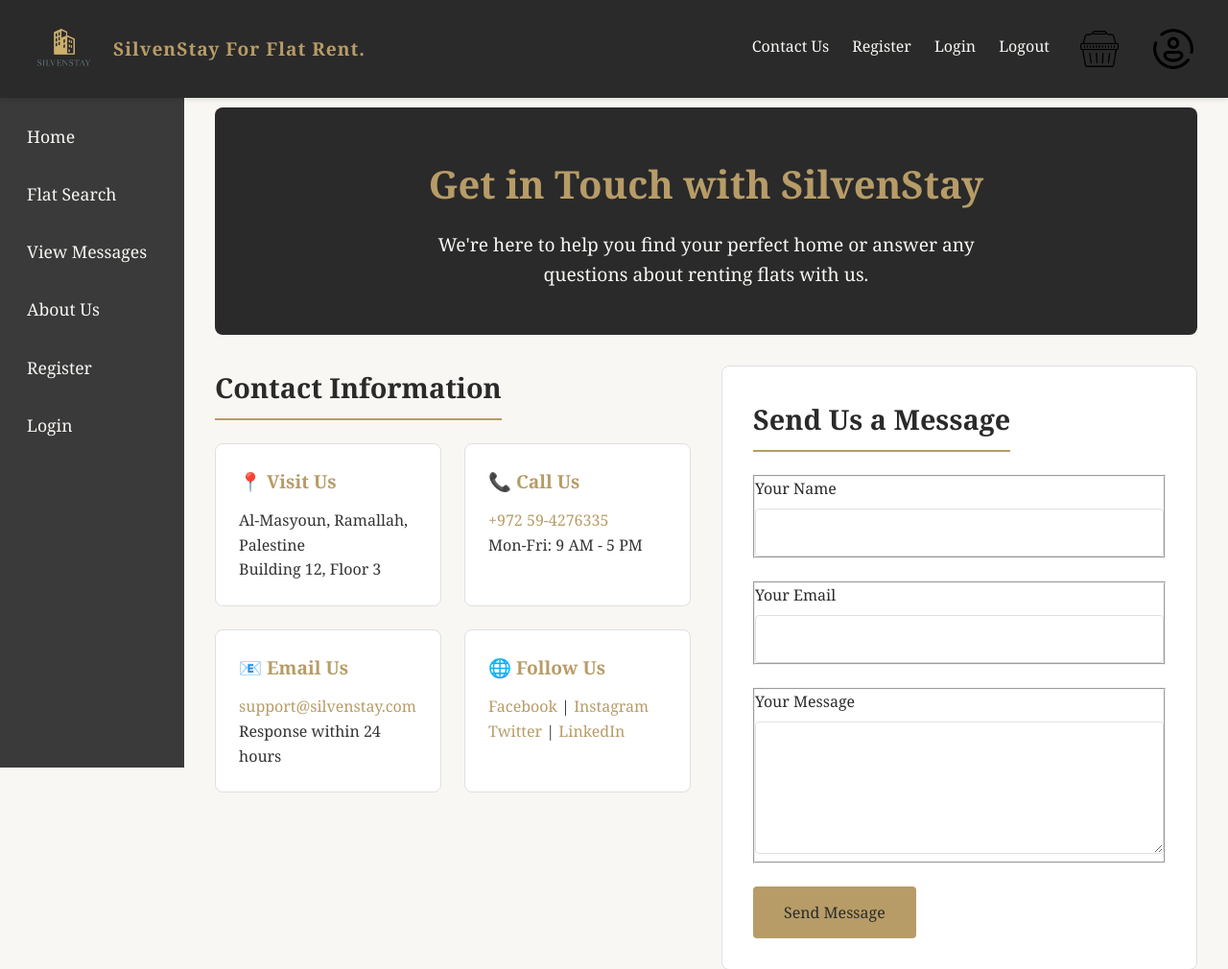
After one commit to AymanAlqayem/SilvenStay, a PHP site: page /web_project/contact-us.php in a window 1280 px wide. The commit adds this page. Shown: the top 1010 px of the page at 96% size. Run offline with PHP 8.4, Linux system fonts and the light colour scheme.

Commit message:
Version 1

```diff
--- /dev/null
+++ b/public_html/web_project/contact-us.php
@@ -0,0 +1,118 @@
+<?php
+// Basic form submission handling
+$submission_message = '';
+if ($_SERVER['REQUEST_METHOD'] === 'POST' && isset($_POST['contact_form'])) {
+    $name = isset($_POST['name']) ? htmlspecialchars($_POST['name']) : '';
+    $email = isset($_POST['email']) ? htmlspecialchars($_POST['email']) : '';
+    $message = isset($_POST['message']) ? htmlspecialchars($_POST['message']) : '';
+
+    if ($name && $email && $message) {
+        $submission_message = "Thank you, $name! Your message has been received. We'll get back to you at $email soon.";
+    } else {
+        $submission_message = "Please fill out all fields.";
+    }
+}
+?>
+
+<!DOCTYPE html>
+<html lang="en">
+<head>
+    <meta charset="UTF-8">
+    <title>Contact Us - SilvenStay For Flat Rent</title>
+    <link rel="stylesheet" href="styles.css">
+</head>
+<body>
+<?php include 'header.php'; ?>
+<section class="content-wrapper">
+    <?php include 'nav.php'; ?>
+    <main class="site-main contact-main">
+        <section class="contact-hero">
+            <h2>Get in Touch with SilvenStay</h2>
+            <p>We're here to help you find your perfect home or answer any questions about renting flats with us.</p>
+        </section>
+        <section class="contact-content">
+            <article class="contact-info">
+                <h3>Contact Information</h3>
+                <section class="info-grid">
+                    <section class="info-card">
+                        <h4>📍 Visit Us</h4>
+                        <p>Al-Masyoun, Ramallah, Palestine</p>
+                        <p>Building 12, Floor 3</p>
+                    </section>
+                    <section class="info-card">
+                        <h4>📞 Call Us</h4>
+                        <p><a href="tel:+972594276335">+972 59-4276335</a></p>
+                        <p>Mon-Fri: 9 AM - 5 PM</p>
+                    </section>
+                    <section class="info-card">
+                        <h4>📧 Email Us</h4>
+                        <p><a href="mailto:support@silvenstay.com">support@silvenstay.com</a></p>
+                        <p>Response within 24 hours</p>
+                    </section>
+                    <section class="info-card">
+                        <h4>🌐 Follow Us</h4>
+                        <p><a href="#">Facebook</a> | <a href="#">Instagram</a></p>
+                        <p><a href="#">Twitter</a> | <a href="#">LinkedIn</a></p>
+                    </section>
+                </section>
+            </article>
+            <article class="contact-form-section">
+                <h3>Send Us a Message</h3>
+                <?php if ($submission_message): ?>
+                    <p class="form-message"><?php echo $submission_message; ?></p>
+                <?php endif; ?>
+                <form method="POST" class="contact-form">
+                    <input type="hidden" name="contact_form" value="1">
+                    <fieldset class="form-group">
+                        <label for="name">Your Name</label>
+                        <input type="text" id="name" name="name" required>
+                    </fieldset>
+                    <fieldset class="form-group">
+                        <label for="email">Your Email</label>
+                        <input type="email" id="email" name="email" required>
+                    </fieldset>
+                    <fieldset class="form-group">
+                        <label for="message">Your Message</label>
+                        <textarea id="message" name="message" rows="5" required></textarea>
+                    </fieldset>
+                    <button type="submit" class="contact-button">Send Message</button>
+                </form>
+            </article>
+        </section>
+        <section class="contact-map">
+            <h3>Find Our Office</h3>
+            <figure>
+                <img src="images/map-placeholder.png" alt="Map of SilvenStay Office Location" class="map-image">
+                <figcaption>Our office is located in the heart of Ramallah, easily accessible for all your rental needs.</figcaption>
+            </figure>
+        </section>
+        <section class="faq-section">
+            <h3>Frequently Asked Questions</h3>
+            <article class="faq-list">
+                <section class="faq-item">
+                    <h4>How do I book a flat through SilvenStay?</h4>
+                    <p>Use our search tool to find available flats, select your preferred property, and follow the booking process. Our team will guide you through the paperwork and payment.</p>
+                </section>
+                <section class="faq-item">
+                    <h4>What are the payment options?</h4>
+                    <p>We accept bank transfers, credit cards, and select digital wallets. Contact our support team for specific details or assistance.</p>
+                </section>
+                <section class="faq-item">
+                    <h4>Can I view a flat before renting?</h4>
+                    <p>Yes! Schedule a viewing through our website or by calling our support team. We offer both in-person and virtual tours.</p>
+                </section>
+                <section class="faq-item">
+                    <h4>What if I need to cancel my booking?</h4>
+                    <p>Cancellations are subject to the property owner's policy. Check the listing details or contact us for assistance with cancellations or refunds.</p>
+                </section>
+                <section class="faq-item">
+                    <h4>Are utilities included in the rent?</h4>
+                    <p>Utility inclusion varies by property. Each listing specifies whether utilities like water, electricity, or internet are included. Contact us for clarification.</p>
+                </section>
+            </article>
+        </section>
+    </main>
+</section>
+<?php include 'footer.php'; ?>
+</body>
+</html>
--- /dev/null
+++ b/public_html/web_project/footer.php
@@ -0,0 +1,15 @@
+<footer class="site-footer">
+    <section class="footer-content">
+        <section class="footer-logo">
+            <img src="images/logo.png" alt="SilvenStay Logo">
+            <span>A sophisticated, modern place to stay — where luxury and comfort meet.</span>
+        </section>
+        <address class="footer-info">
+            <p>© 2025 SilvenStay. All rights reserved.</p>
+            <p>📍Palestine - Ramallah</p>
+            <p><a href="mailto:support@silvenstay.com">📧 Email</a></p>
+            <p><a href="tel:+972594276335">📞 Customer Support</a></p>
+            <a href="contact-us.php" class="contact-link">📬 Contact Us</a>
+        </address>
+    </section>
+</footer>
--- /dev/null
+++ b/public_html/web_project/header.php
@@ -0,0 +1,35 @@
+<?php
+// Initialize toggle state for profile card
+$show_card = isset($_POST['toggle_card']) && $_POST['toggle_card'] === 'show' ? 'show' : '';
+?>
+
+<header class="site-header">
+    <section class="logo-section">
+        <img src="images/logo.png" alt="SilvenStay Logo" class="logo">
+        <h1>SilvenStay For Flat Rent.</h1>
+    </section>
+    <section class="header-links">
+        <section class="auth-links">
+            <a href="contact-us.php" class="auth-link">Contact Us</a>
+            <a href="#" class="auth-link">Register</a>
+            <a href="#" class="auth-link">Login</a>
+            <a href="#" class="auth-link">Logout</a>
+        </section>
+        <section class="basket-link">
+            <img src="images/basket.png" alt="basket image" class="basket-image">
+        </section>
+        <section class="user-card">
+            <form method="POST" class="profile-form">
+                <input type="hidden" name="toggle_card" value="<?php echo $show_card === 'show' ? '' : 'show'; ?>">
+                <button type="submit" class="profile-icon-button">
+                    <img src="images/profileIcon.png" alt="Profile Icon" class="profile-icon">
+                </button>
+            </form>
+            <section class="user-card-info <?php echo $show_card; ?>">
+                <img src="images/profileIcon.png" alt="User Photo" class="user-photo">
+                <span class="username">JohnDoe</span>
+                <a href="#" class="profile-link">View Profile</a>
+            </section>
+        </section>
+    </section>
+</header>
--- /dev/null
+++ b/public_html/web_project/nav.php
@@ -0,0 +1,15 @@
+<?php
+// Determine the current page to set active link
+$current_page = basename($_SERVER['PHP_SELF']);
+?>
+
+<nav class="site-nav">
+    <ul>
+        <li><a href="main.php" class="<?php echo $current_page === 'main.php' ? 'active' : ''; ?>">Home</a></li>
+        <li><a href="#">Flat Search</a></li>
+        <li><a href="#">View Messages</a></li>
+        <li><a href="#">About Us</a></li>
+        <li><a href="#">Register</a></li>
+        <li><a href="#">Login</a></li>
+    </ul>
+</nav>
--- a/public_html/web_project/styles.css
+++ b/public_html/web_project/styles.css
@@ -9,12 +9,11 @@
  * 5. Main Content Styles
  * 6. Footer Styles
  * 7. Responsive Adjustments
+ * 8. Contact Us Page Styles
  */
 
 /* 1. Reset and Base Styles
    Purpose: Normalize default browser styles and set global properties for consistency.
-   - Resets margins, padding, and uses border-box for box-sizing.
-   - Sets a consistent font family and background color for the body.
 */
 * {
     margin: 0;
@@ -27,63 +26,65 @@ body {
     display: flex;
     flex-direction: column;
     min-height: 100vh;
-    background-color: #f9f7f3; /* Light beige background for a warm feel */
-    color: #333; /* Dark gray for text readability */
-    line-height: 1.6; /* Improved readability for text content */
+    background-color: #f9f7f3;
+    color: #333;
+    line-height: 1.6;
+    overflow-x: hidden; /* Prevent horizontal scrolling */
 }
 
 /* 2. Header Styles
-   Purpose: Style the header section, including logo, auth links, basket, and user profile.
-   - Maintains the logo and title as specified, positions profile icon at the end.
-   - Auth links have a creative sliding underline effect on hover.
-   - Profile icon (custom image) toggles a larger card below on click with user photo, username, and profile link.
+   Purpose: Style the fixed header with logo, auth links, basket, and user profile.
 */
 .site-header {
-    background-color: #2a2a2a; /* Dark gray background for contrast */
-    color: #f9f7f3; /* Light beige text for readability */
+    background-color: #2a2a2a;
+    color: #f9f7f3;
     padding: 1rem 2rem;
     display: flex;
     justify-content: space-between;
     align-items: center;
-    box-shadow: 0 2px 5px rgba(0, 0, 0, 0.1); /* Subtle shadow for depth */
+    box-shadow: 0 2px 5px rgba(0, 0, 0, 0.1);
+    position: fixed;
+    width: 100%;
+    top: 0;
+    z-index: 100;
 }
 
 .logo-section {
     display: flex;
     align-items: center;
-    gap: 1rem; /* Space between logo and title */
+    gap: 1rem;
 }
 
 .logo {
     width: 70px;
-    height: 70px; /* Consistent logo size */
+    height: 70px;
 }
 
 .site-header h1 {
     font-size: 1.2rem;
     font-weight: 700;
     letter-spacing: 1px;
-    color: #B79C67; /* Gold accent for branding */
+    color: #B79C67;
 }
 
 .header-links {
     display: flex;
     align-items: center;
-    gap: 2rem; /* Space between header elements */
+    gap: 2rem;
 }
 
 .auth-links {
     display: flex;
-    gap: 1.5rem; /* Space between auth links */
+    gap: 1.5rem;
 }
 
 .auth-link {
-    position: relative; /* For positioning the underline */
+    position: relative;
     color: #f9f7f3;
     text-decoration: none;
     font-weight: 500;
-    padding-bottom: 0.3rem; /* Space for underline effect */
-    transition: color 0.3s ease; /* Smooth color transition */
+    padding-bottom: 0.3rem;
+    transition: color 0.3s ease;
 }
 
 .auth-link::after {
@@ -93,16 +94,16 @@ body {
     height: 2px;
     bottom: 0;
     left: 0;
-    background-color: #B79C67; /* Gold underline */
-    transition: width 0.3s ease; /* Smooth expansion of underline */
+    background-color: #B79C67;
+    transition: width 0.3s ease;
 }
 
 .auth-link:hover::after {
-    width: 100%; /* Underline expands on hover */
+    width: 100%;
 }
 
 .auth-link:hover {
-    color: #B79C67; /* Gold color on hover */
+    color: #B79C67;
 }
 
 .basket-link {
@@ -112,94 +113,111 @@ body {
 
 .basket-image {
     height: 40px;
-    width: 40px; /* Consistent basket icon size */
+    width: 40px;
 }
 
 .basket-link:hover {
-    opacity: 0.8; /* Subtle fade on hover */
+    opacity: 0.8;
 }
 
 .user-card {
-    position: relative; /* For positioning the card */
+    position: relative;
+    display: flex;
+    align-items: center;
+}
+
+.profile-form {
+    display: contents;
+}
+
+.profile-icon-button {
+    background: none;
+    border: none;
+    padding: 0;
+    cursor: pointer;
     display: flex;
     align-items: center;
 }
 
 .profile-icon {
-    width: 50px; /* Matches previous 1.2rem font-size for consistency */
+    width: 50px;
     height: 50px;
-    border-radius: 50%; /* Optional: circular icon */
-    cursor: pointer; /* Indicate interactivity */
-    transition: opacity 0.3s; /* Smooth hover effect */
+    border-radius: 50%;
+    transition: opacity 0.3s;
 }
 
-.profile-icon:hover {
-    opacity: 0.8; /* Subtle fade on hover */
+.profile-icon-button:hover .profile-icon {
+    opacity: 0.8;
 }
 
 .user-card-info {
     position: absolute;
-    top: calc(100% + 0.5rem); /* Position below the icon */
-    right: 0; /* Align to the right edge of the icon */
-    background-color: #3a3a3a; /* Matches nav background for consistency */
-    border: 1px solid #B79C67; /* Gold border for card effect */
+    top: calc(100% + 0.5rem);
+    right: 0;
+    background-color: #3a3a3a;
+    border: 1px solid #B79C67;
     border-radius: 6px;
-    box-shadow: 0 6px 12px rgba(0, 0, 0, 0.3); /* Stronger shadow for larger card */
-    padding: 1.2rem; /* More padding for a larger card */
-    display: none; /* Hidden by default */
+    box-shadow: 0 6px 12px rgba(0, 0, 0, 0.3);
+    padding: 1.2rem;
+    display: none;
     flex-direction: column;
-    gap: 0.8rem; /* Increased space between elements */
-    width: 200px; /* Larger width for a bigger card */
-    z-index: 10; /* Ensure card appears above other elements */
+    gap: 0.8rem;
+    width: 200px;
+    z-index: 10;
 }
 
 .user-card-info.show {
-    display: flex; /* Show card when .show class is applied */
+    display: flex;
 }
 
 .user-photo {
     width: 120px;
     height: 120px;
     border-radius: 50%;
-    border: 2px solid #B79C67; /* Gold border for photo */
+    border: 2px solid #B79C67;
     object-fit: cover;
 }
 
 .username {
     color: #f9f7f3;
-    font-size: 1rem; /* Slightly larger font for readability */
+    font-size: 1rem;
     font-weight: 500;
 }
 
 .profile-link {
     color: #B79C67;
     text-decoration: none;
-    font-size: 0.9rem; /* Slightly larger for readability */
+    font-size: 0.9rem;
     font-weight: 500;
     transition: color 0.3s;
 }
 
 .profile-link:hover {
-    color: #d4b985; /* Lighter gold on hover */
+    color: #d4b985;
 }
 
 /* 3. Content Wrapper Styles
-   Purpose: Structure the main content and navigation layout using a semantic section.
-   - Uses flexbox to ensure navigation and main content fill the available space.
+   Purpose: Structure the main content and fixed navigation.
 */
 .content-wrapper {
     display: flex;
-    flex: 1; /* Fills remaining vertical space */
+    margin-top: 5rem;
+    min-height: calc(100vh - 5rem - 8rem);
+    width: 100%; /* Ensure it doesn't exceed viewport */
 }
 
 /* 4. Navigation Styles
-   Purpose: Style the sidebar navigation with a fixed width of 15%.
-   - Includes hover and active states with a gold accent border.
+   Purpose: Style the fixed vertical navigation with 15% width.
 */
 .site-nav {
-    width: 15%; /* Fixed width as specified */
-    background-color: #3a3a3a; /* Slightly lighter than header for contrast */
+    width: 15%;
+    background-color: #3a3a3a;
     padding: 2rem 0;
+    position: fixed;
+    top: 5rem;
+    height: calc(100vh - 5rem);
+    overflow-y: auto;
+    z-index: 90; /* Below header but above content */
 }
 
 .site-nav ul {
@@ -214,14 +232,14 @@ body {
     text-decoration: none;
     padding: 1rem 1.5rem;
     font-size: 1.1rem;
-    transition: all 0.3s ease; /* Smooth transitions for hover effects */
-    border-left: 4px solid transparent; /* Space for active/hover border */
+    transition: all 0.3s ease;
+    border-left: 4px solid transparent;
 }
 
 .site-nav li a:hover {
     background-color: #2a2a2a;
     color: #B79C67;
-    border-left: 4px solid #B79C67; /* Gold border on hover */
+    border-left: 4px solid #B79C67;
     padding-left: 1.5rem;
 }
 
@@ -229,24 +247,23 @@ body {
     background-color: #2a2a2a;
     color: #B79C67;
     font-weight: 600;
-    border-left: 4px solid #B79C67; /* Gold border for active link */
+    border-left: 4px solid #B79C67;
 }
 
 .site-nav li a i {
     margin-right: 0.8rem;
     width: 1.2rem;
-    text-align: center; /* Align icons for consistency */
+    text-align: center;
 }
 
 /* 5. Main Content Styles
-   Purpose: Style the main content area, including promotional properties and search form.
-   - Property cards have hover effects with transform and shadow.
-   - Search form is styled for clarity and usability.
+   Purpose: Style the main content area, adjusted for fixed nav.
 */
 .site-main {
     flex: 1;
     padding: 2rem;
-    background-color: white; /* White background for main content */
+    margin-left: 15%;
+    background-color: white;
 }
 
 .promotional h2 {
@@ -254,7 +271,7 @@ body {
     color: #2a2a2a;
     margin-bottom: 1.5rem;
     font-weight: 600;
-    border-bottom: 2px solid #B79C67; /* Gold underline for headings */
+    border-bottom: 2px solid #B79C67;
     padding-bottom: 0.5rem;
     display: inline-block;
 }
@@ -270,13 +287,13 @@ body {
     border: 1px solid #e0e0e0;
     border-radius: 8px;
     overflow: hidden;
-    transition: transform 0.3s, box-shadow 0.3s; /* Smooth hover effects */
+    transition: transform 0.3s, box-shadow 0.3s;
     background-color: #f9f7f3;
 }
 
 .property-card:hover {
-    transform: translateY(-5px); /* Lift effect on hover */
-    box-shadow: 0 10px 20px rgba(183, 156, 103, 0.2); /* Gold-tinted shadow */
+    transform: translateY(-5px);
+    box-shadow: 0 10px 20px rgba(183, 156, 103, 0.2);
 }
 
 .property-card figcaption {
@@ -308,7 +325,7 @@ body {
 }
 
 .property-card button:hover {
-    background-color: #9a8256; /* Darker gold on hover */
+    background-color: #9a8256;
     color: #f9f7f3;
 }
 
@@ -350,7 +367,7 @@ body {
 .form-group input:focus, .form-group select:focus {
     outline: none;
     border-color: #B79C67;
-    box-shadow: 0 0 0 2px rgba(183, 156, 103, 0.2); /* Gold focus ring */
+    box-shadow: 0 0 0 2px rgba(183, 156, 103, 0.2);
 }
 
 .search-button {
@@ -367,17 +384,18 @@ body {
 
 .search-button:hover {
     background-color: #B79C67;
-    color: #2a2a2a; /* Dark text on gold background */
+    color: #2a2a2a;
 }
 
 /* 6. Footer Styles
-   Purpose: Style the footer with logo, description, and contact information.
-   - Ensures consistent branding with gold accents.
+   Purpose: Style the footer, offset to avoid overlap with fixed nav.
 */
 .site-footer {
     background-color: #2a2a2a;
     color: #f9f7f3;
     padding: 2rem;
+    width: calc(100% - 15%); /* Account for nav width */
+    margin-left: 15%; /* Offset to avoid fixed nav overlap */
 }
 
 .footer-content {
@@ -417,7 +435,7 @@ body {
 }
 
 .footer-info a:hover {
-    color: #d4b985; /* Lighter gold on hover */
+    color: #d4b985;
 }
 
 .contact-link {
@@ -428,56 +446,228 @@ body {
 }
 
 /* 7. Responsive Adjustments
-   Purpose: Provide styles for smaller screens.
-   - Adjusts layout for mobile devices, making navigation and footer stack vertically.
-   - Ensures user-card-info remains below icon for mobile to avoid overflow.
+   Purpose: Adjust layout for smaller screens, removing footer offset.
 */
 @media (max-width: 768px) {
-    .content-wrapper {
-        flex-direction: column;
+    .site-footer {
+        width: 100%; /* Full width on mobile */
+        margin-left: 0;
     }
-    .site-nav {
-        width: 100%;
-        order: 2;
-        padding: 1rem 0;
+
+    .site-main {
+        width: 100%; /* Full width on mobile */
+        margin-left: 0;
     }
-    .site-nav ul {
-        flex-direction: row;
-        flex-wrap: wrap;
-        justify-content: center;
 }
-    .site-nav li a {
-        padding: 0.8rem 1rem;
-        border-left: none;
-        border-bottom: 4px solid transparent;
+
+/* 8. Contact Us Page Styles
+   Purpose: Style the contact us page with a hero section, contact info grid, form, map, and FAQs.
+*/
+.contact-main {
+    background-color: #f9f7f3;
+    padding: 2rem;
 }
-    .site-nav li a:hover, .site-nav li a.active {
-        border-left: none;
-        border-bottom: 4px solid #B79C67;
-        padding-left: 1rem;
+
+.contact-hero {
+    text-align: center;
+    padding: 3rem 1rem;
+    background-color: #2a2a2a;
+    color: #f9f7f3;
+    border-radius: 8px;
+    margin-bottom: 2rem;
 }
-    .site-main {
-        order: 1;
-        padding: 1.5rem;
+
+.contact-hero h2 {
+    font-size: 2.5rem;
+    font-weight: 700;
+    color: #B79C67;
+    margin-bottom: 1rem;
 }
-    .header-links {
-        flex-direction: column;
-        gap: 1rem;
-        align-items: flex-end;
+
+.contact-hero p {
+    font-size: 1.2rem;
+    max-width: 600px;
+    margin: 0 auto;
 }
-    .user-card-info {
-        right: 0; /* Align to right edge of icon */
-        left: auto; /* Override any left positioning */
-        transform: none; /* Remove transform for simple positioning */
-        top: calc(100% + 0.5rem); /* Position below icon */
-        margin-right: 0; /* Remove margin for consistent positioning */
+
+.contact-content {
+    display: grid;
+    grid-template-columns: 1fr 1fr;
+    gap: 2rem;
+    max-width: 1200px;
+    margin: 0 auto 3rem;
 }
-    .footer-content {
-        flex-direction: column;
-        text-align: center;
+
+.contact-info h3, .contact-form-section h3, .contact-map h3, .faq-section h3 {
+    font-size: 1.8rem;
+    color: #2a2a2a;
+    margin-bottom: 1.5rem;
+    font-weight: 600;
+    border-bottom: 2px solid #B79C67;
+    padding-bottom: 0.5rem;
+    display: inline-block;
+}
+
+.info-grid {
+    display: grid;
+    grid-template-columns: repeat(2, 1fr);
     gap: 1.5rem;
 }
-    .footer-info {
+
+.info-card {
+    background-color: white;
+    border: 1px solid #e0e0e0;
+    border-radius: 8px;
+    padding: 1.5rem;
+    transition: box-shadow 0.3s;
+}
+
+.info-card:hover {
+    box-shadow: 0 6px 12px rgba(183, 156, 103, 0.2);
+}
+
+.info-card h4 {
+    font-size: 1.2rem;
+    color: #B79C67;
+    margin-bottom: 0.8rem;
+    font-weight: 600;
+}
+
+.info-card p {
+    font-size: 1rem;
+    color: #333;
+}
+
+.info-card a {
+    color: #B79C67;
+    text-decoration: none;
+    transition: color 0.3s;
+}
+
+.info-card a:hover {
+    color: #d4b985;
+}
+
+.contact-form-section {
+    background-color: white;
+    padding: 2rem;
+    border: 1px solid #e0e0e0;
+    border-radius: 8px;
+}
+
+.form-message {
+    font-size: 1rem;
+    color: #2a2a2a;
+    margin-bottom: 1rem;
+    padding: 0.8rem;
+    border-radius: 4px;
+}
+
+.form-message:empty {
+    display: none;
+}
+
+.contact-form .form-group {
+    margin-bottom: 1.5rem;
+}
+
+.contact-form label {
+    display: block;
+    margin-bottom: 0.5rem;
+    font-weight: 500;
+    color: #2a2a2a;
+}
+
+.contact-form input,
+.contact-form textarea {
+    width: 100%;
+    padding: 0.8rem;
+    border: 1px solid #e0e0e0;
+    border-radius: 4px;
+    font-size: 1rem;
+    background-color: #ffffff;
+}
+
+.contact-form textarea {
+    resize: vertical;
+    min-height: 120px;
+}
+
+.contact-form input:focus,
+.contact-form textarea:focus {
+    outline: none;
+    border-color: #B79C67;
+    box-shadow: 0 0 0 2px rgba(183, 156, 103, 0.2);
+}
+
+.contact-button {
+    background-color: #B79C67;
+    color: #2a2a2a;
+    border: none;
+    padding: 1rem 2rem;
+    border-radius: 4px;
+    cursor: pointer;
+    font-size: 1rem;
+    font-weight: 500;
+    transition: background-color 0.3s, color 0.3s;
+}
+
+.contact-button:hover {
+    background-color: #9a8256;
+    color: #f9f7f3;
+}
+
+.contact-map {
+    max-width: 1200px;
+    margin: 0 auto 3rem;
+}
+
+.map-image {
+    width: 100%;
+    max-height: 400px;
+    object-fit: cover;
+    border-radius: 8px;
+    border: 2px solid #B79C67;
+}
+
+.contact-map figcaption {
     text-align: center;
+    font-size: 1rem;
+    color: #333;
+    margin-top: 0.8rem;
 }
+
+.faq-section {
+    max-width: 1200px;
+    margin: 0 auto;
 }
+
+.faq-list {
+    display: flex;
+    flex-direction: column;
+    gap: 1.5rem;
+}
+
+.faq-item {
+    background-color: white;
+    border: 1px solid #e0e0e0;
+    border-radius: 8px;
+    padding: 1.5rem;
+    transition: box-shadow 0.3s;
+}
+
+.faq-item:hover {
+    box-shadow: 0 6px 12px rgba(183, 156, 103, 0.2);
+}
+
+.faq-item h4 {
+    font-size: 1.2rem;
+    color: #B79C67;
+    margin-bottom: 0.8rem;
+    font-weight: 600;
+}
+
+.faq-item p {
+    font-size: 1rem;
+    color: #333;
+}
```
Also changed, not shown: public_html/web_project/main.php (+3 -50 lines). Lines whose indentation alone changed are shown as unchanged.
